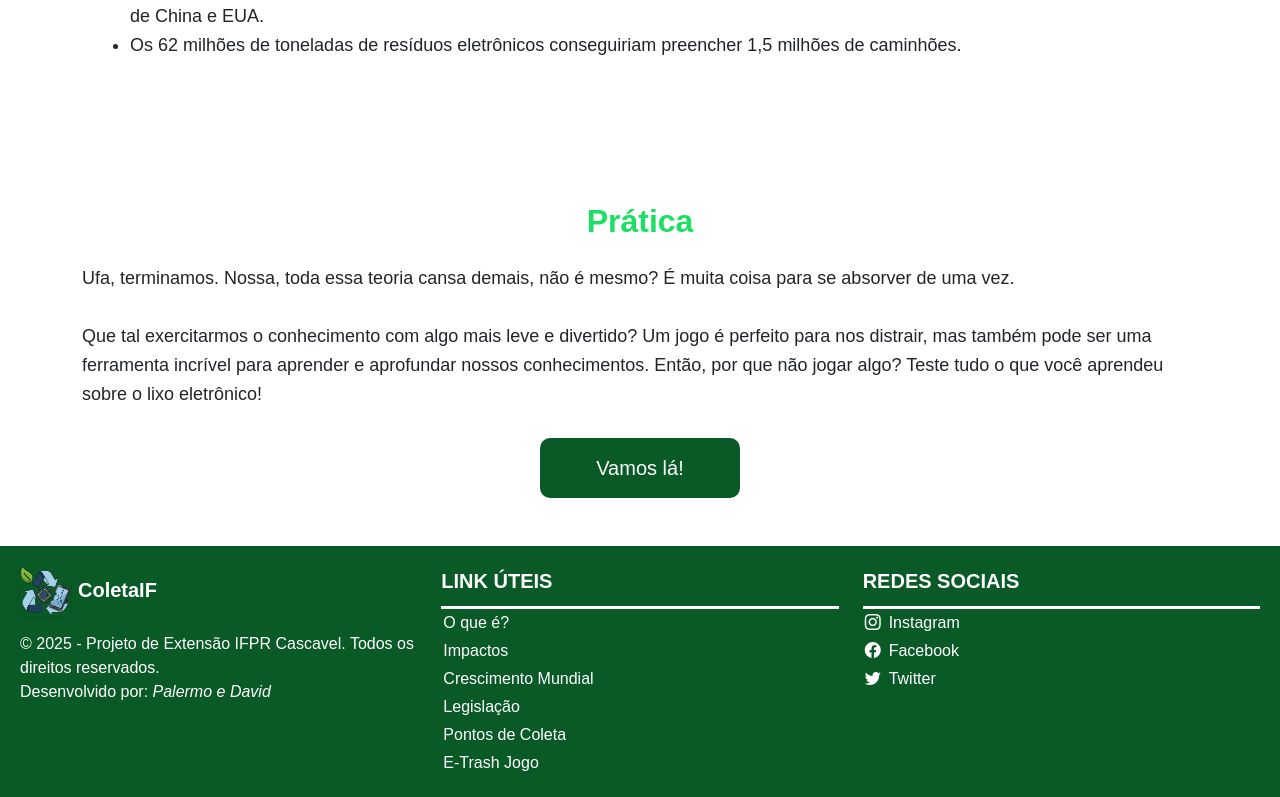
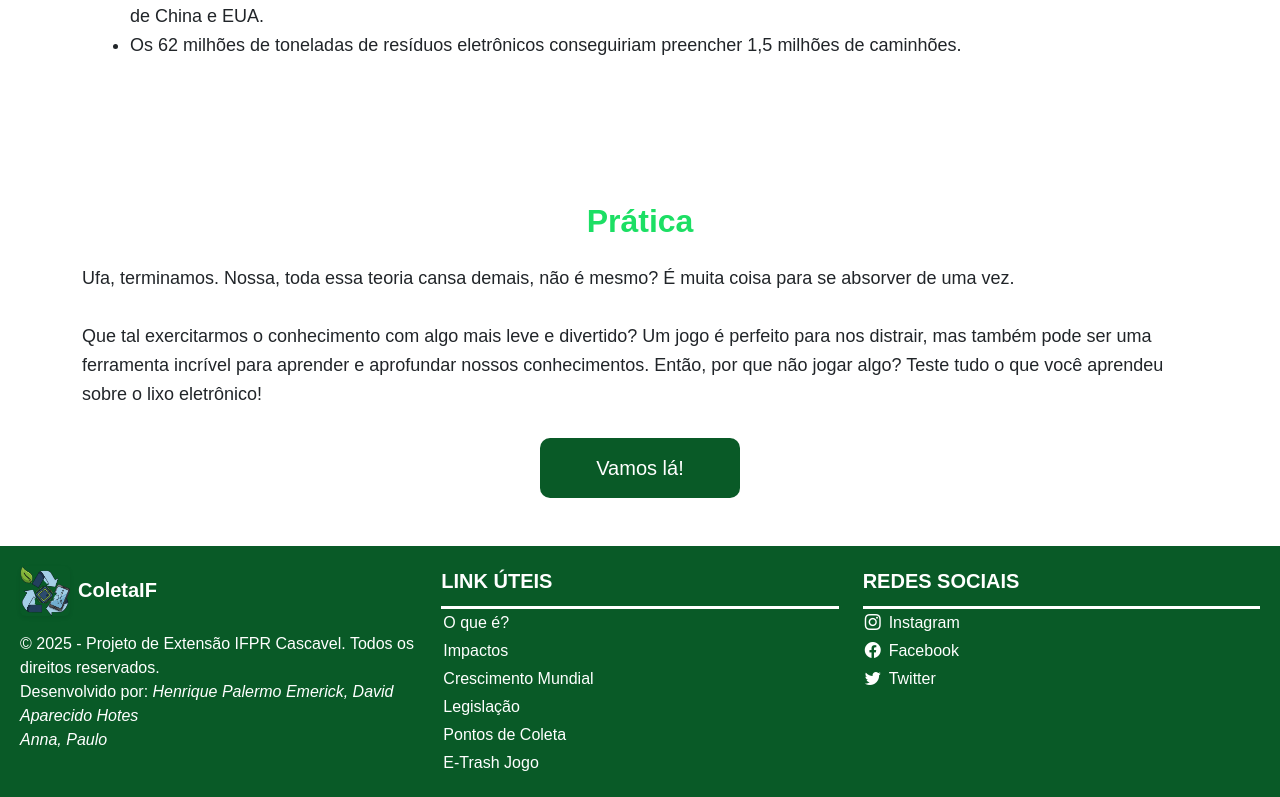
Before and after one commit to hick-hpe/informativo-lixo-eletronico, a React (Vite) app: page / in a window 1280 px wide. Shown: the part 6973-7770 px from the top of the page. Built offline with nearby package versions, Linux system fonts and the light colour scheme.

Commit message:
style: nomes dos envolvidos do projeto

```diff
--- a/src/components/TelaInicial/Footer.jsx
+++ b/src/components/TelaInicial/Footer.jsx
@@ -50,7 +50,8 @@ export default function Navbar() {
                     </div>
                     <div className="mt-3">
                         <div>© 2025 - Projeto de Extensão IFPR Cascavel. Todos os direitos reservados.</div>
-                        <div>Desenvolvido por:  <i>Palermo e David</i></div>
+                        <div>Desenvolvido por:  <i>Henrique Palermo Emerick, David Aparecido Hotes</i></div>
+                        <i>Anna, Paulo</i>
                     </div>
                 </div>
                 <div className="col-12 col-sm-4 mt-3 mt-sm-0">
```
